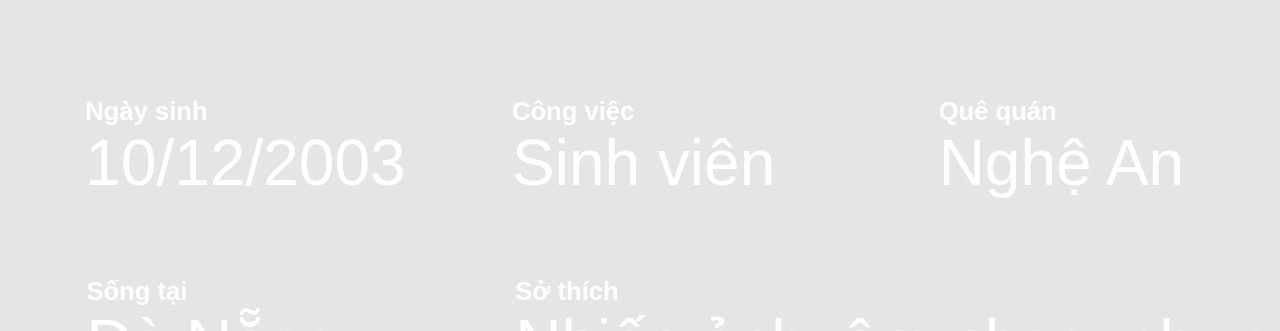
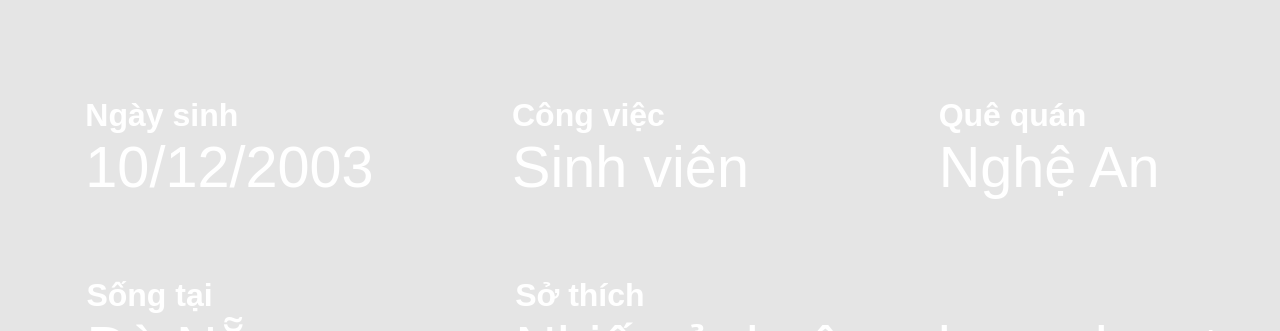
Before and after one commit to Hoangminhfcb/idCard, a plain HTML site: page index.html in a window 1280 px wide. Shown: the part 469-800 px from the top of the page. Drawn offline with Linux system fonts and the light colour scheme; a script that the page names is missing.

Commit message:
fix text large screen

```diff
--- a/assets/css/style.css
+++ b/assets/css/style.css
@@ -341,7 +341,7 @@ a {
     }
 
     .infol {
-        font-size: 2vw;
+        font-size: 2.5vw;
         text-align: left;
         width: 100%;
         margin: 0;
@@ -350,6 +350,7 @@ a {
     .infor {
         width: 100%;
         margin: 0;
+        font-size: 4.5vw;
     }
 
     #habit-info {
```
